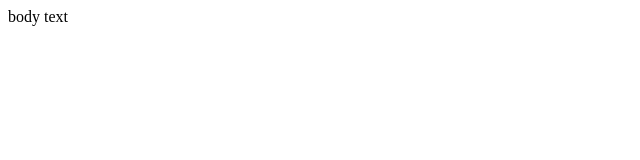
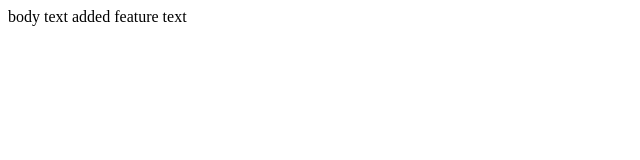
Before and after one commit to zlin22/harvard-cs50-lecture1, a plain HTML site: page index.html in a window 1280 px wide. Shown: the whole page, without its empty margins (0-640 px from the left). Drawn offline with Linux system fonts and the light colour scheme.

Commit message:
added feature text

```diff
--- a/index.html
+++ b/index.html
@@ -6,5 +6,6 @@
   </head>
   <body>
     body text
+    added feature text
   </body>
 </html>
```
